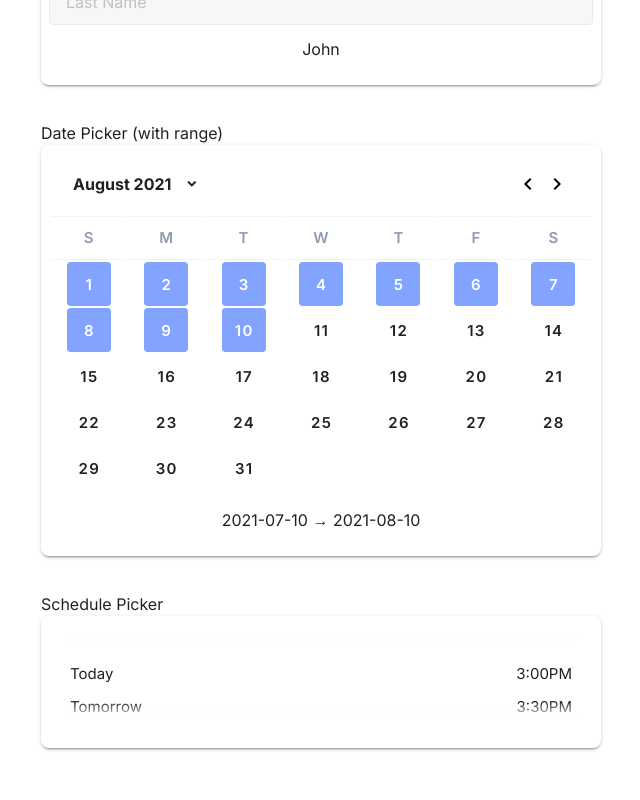
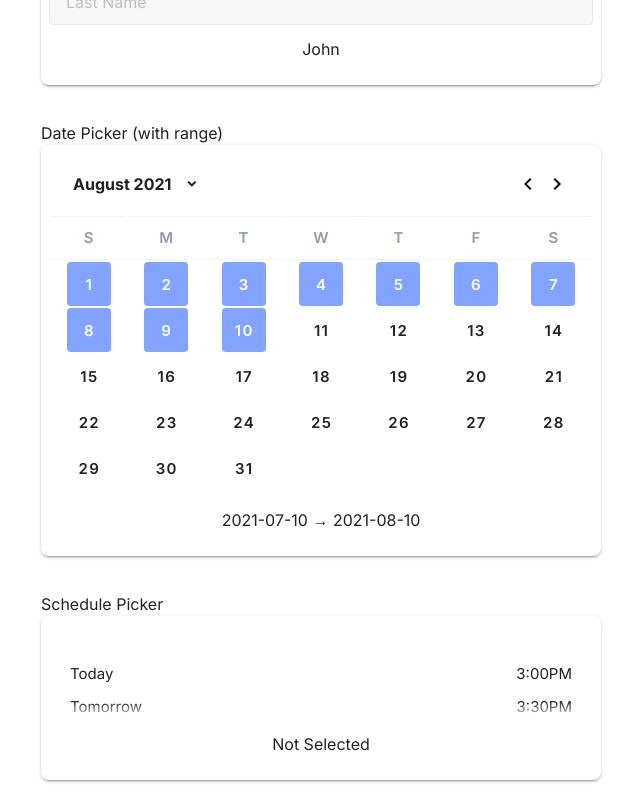
Before and after one commit to hanifrodili/my-vue-playground, a Vue app: page /mycustom in a window 1280 px wide. Shown: the part 237-1037 px from the top of the page, without its empty margins (319-959 px from the left). Before the commit the page ends 1005 px from the top, so only its background shows below. Built offline with nearby package versions, Linux system fonts and the light colour scheme.

Commit message:
update test display

```diff
--- a/src/components/mycustom/customSchedulePicker.vue
+++ b/src/components/mycustom/customSchedulePicker.vue
@@ -1,7 +1,7 @@
 <template lang="pug">
   .my-schedule-picker
     y-schedule-picker.mb-2(v-model="dateTime" :time-interval="timeInterval" :days-count="days" :opening-hour="openingHour" width="100%")
-    p.text-center {{dateTime}}
+    p.text-center {{dateTime ? dateTime: 'Not Selected'}}
 </template>
 <script>
 import ySchedulePicker from '@/components/mycustom/ySchedulePicker.vue'
```
